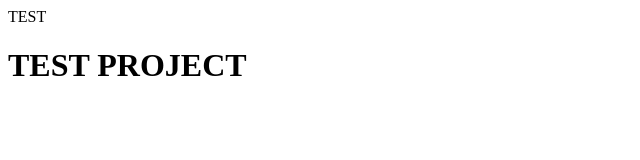
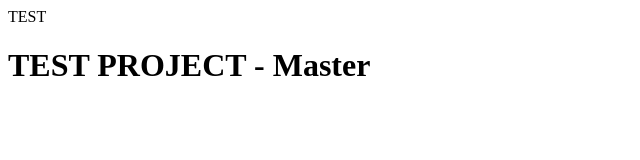
Before and after one commit to ishikaschdv/testproject, a plain HTML site: page index.html in a window 1280 px wide. Shown: the whole page, without its empty margins (0-640 px from the left). Drawn offline with Linux system fonts and the light colour scheme.

Commit message:
updating master

```diff
--- a/index.html
+++ b/index.html
@@ -4,7 +4,7 @@
     TEST
 </head>
 <body>
-    <h1>TEST PROJECT</h1>
+    <h1>TEST PROJECT - Master</h1>
 
 </body>
 </html>
```
